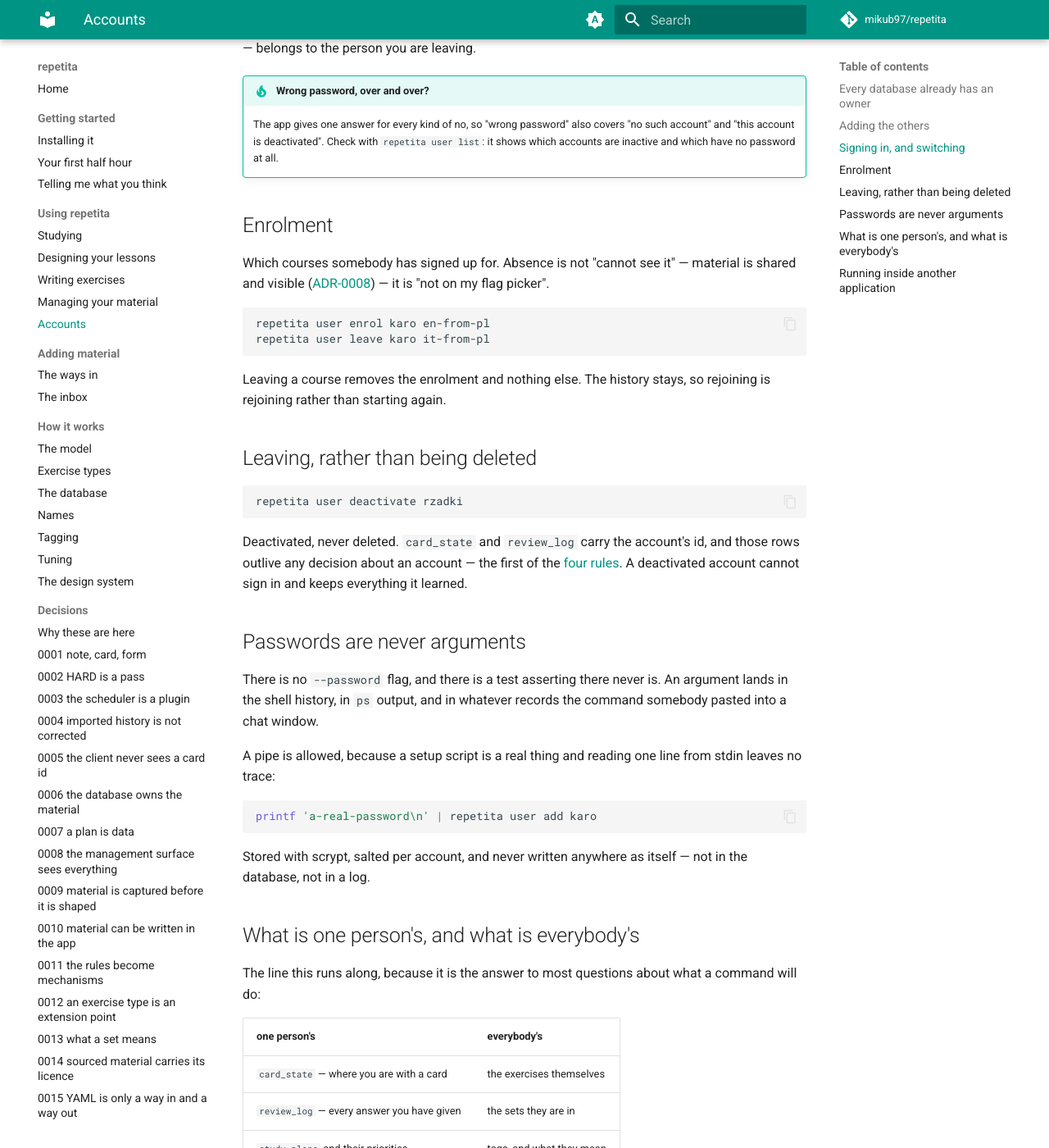
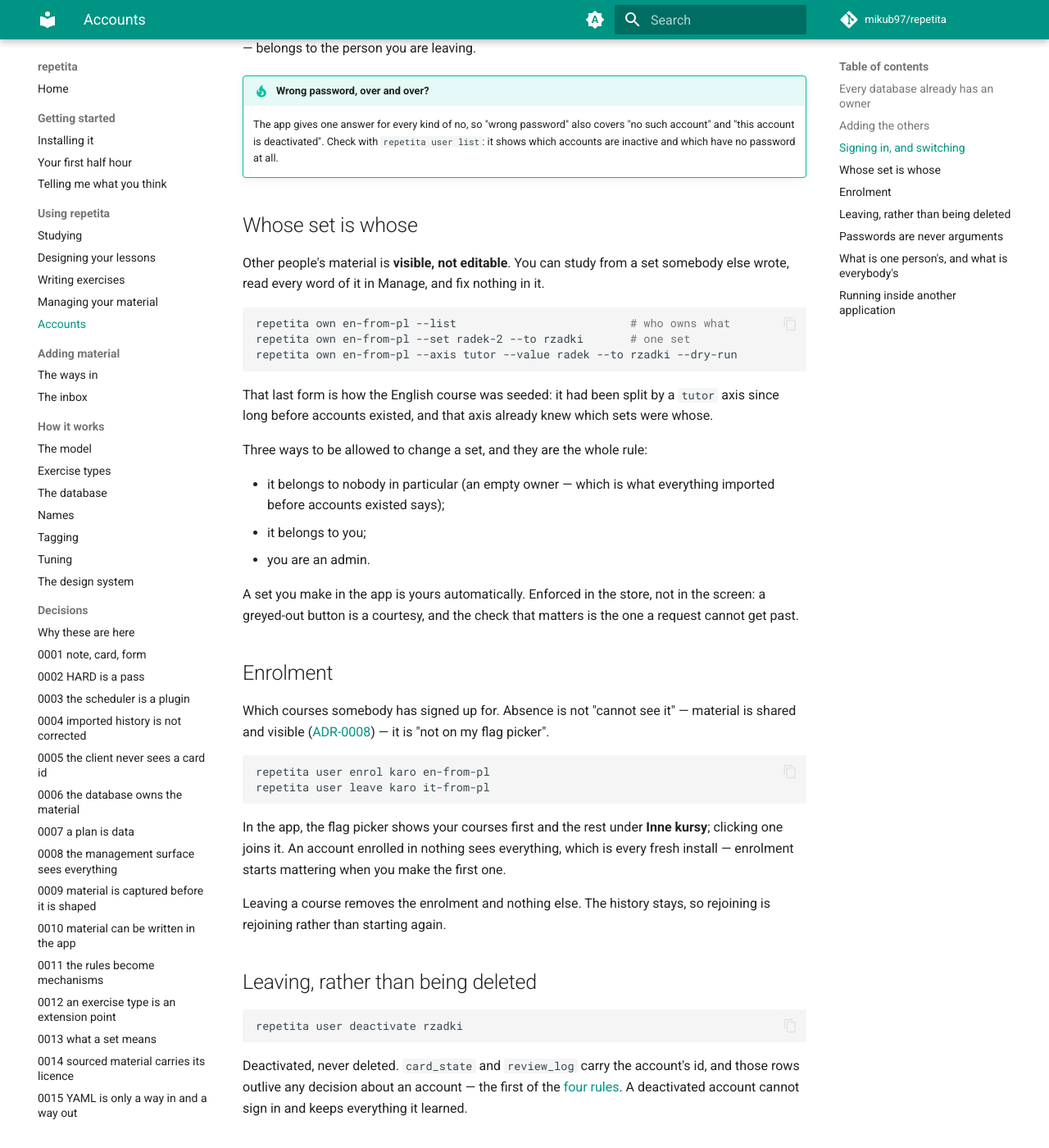
Before and after one commit to mikub97/repetita, an MkDocs documentation site: the page built from docs/using/accounts.md, in a window 1280 px wide and 1400 px high, scrolled down 1430 px. Shown: the whole window at 82% size. Built offline with MkDocs 1.6.1 and Material for MkDocs 9.7.7, drawn with Linux system fonts in a browser that asks for light colours; comment, search, counter and statistics services are not loaded; the version menu is left out; some of the changed text lies outside the part shown.

Commit message:
feat(web): the picker shows your courses, and says whose a set is
The flag picker lists the courses you have joined, then **Inne kursy**
with the rest. Clicking one joins it — a second confirming step would be
asking twice for one decision.

The course you are currently looking at counts as yours whether or not
you joined it. Without that the flag in the corner shows a course the
list files under "other", which reads as a mistake; it is reachable
honestly, from a remembered course or a link, and it turned up the first
time I opened the picker in a browser.

`courses/en-from-pl/facets.yaml` said the tutor tag was about whose
lessons a word came from "a nie o tym, czyj jest tekst". Since accounts
that axis also decides who may change a set, so the comment now says
both, and says that changing the tag does not move the owner — they are
separate columns and separate decisions, and a drift between them would
be confusing rather than wrong.

Docs: a section on ownership and one on enrolment, and the shared/private
table gains the line that matters most — a set being yours to edit does
not make it private. Everyone can see it and study from it.

Signed-off-by: Michał Weiss <mikub97@gmail.com>

````diff
--- a/docs/using/accounts.md
+++ b/docs/using/accounts.md
@@ -72,6 +72,32 @@
     `repetita user list`: it shows which accounts are inactive and which have no
     password at all.
 
+## Whose set is whose
+
+Other people's material is **visible, not editable**. You can study from a set
+somebody else wrote, read every word of it in Manage, and fix nothing in it.
+
+```bash
+repetita own en-from-pl --list                          # who owns what
+repetita own en-from-pl --set radek-2 --to rzadki       # one set
+repetita own en-from-pl --axis tutor --value radek --to rzadki --dry-run
+```
+
+That last form is how the English course was seeded: it had been split by a
+`tutor` axis since long before accounts existed, and that axis already knew
+which sets were whose.
+
+Three ways to be allowed to change a set, and they are the whole rule:
+
+* it belongs to nobody in particular (an empty owner — which is what everything
+  imported before accounts existed says);
+* it belongs to you;
+* you are an admin.
+
+A set you make in the app is yours automatically. Enforced in the store, not in
+the screen: a greyed-out button is a courtesy, and the check that matters is the
+one a request cannot get past.
+
 ## Enrolment
 
 Which courses somebody has signed up for. Absence is not "cannot see it" —
@@ -82,6 +108,11 @@
 repetita user enrol karo en-from-pl
 repetita user leave karo it-from-pl
 ```
+
+In the app, the flag picker shows your courses first and the rest under **Inne
+kursy**; clicking one joins it. An account enrolled in nothing sees everything,
+which is every fresh install — enrolment starts mattering when you make the
+first one.
 
 Leaving a course removes the enrolment and nothing else. The history stays, so
 rejoining is rejoining rather than starting again.
@@ -125,6 +156,10 @@
 | `study_plans` and their priorities | tags, and what they mean |
 | `card_reports` — what you flagged | the courses |
 | staged edits you have not confirmed | |
+| which courses are on your picker | |
+
+Note which side the material is on: a set being *yours to edit* does not make it
+private. Everyone can see it and study from it.
 
 So `repetita purge --set old-stuff --with-history` deletes the material for
 everybody and *your* answers only. Removing somebody else's takes `--all-users`,
````
Also changed, not shown: src/repetita/web/static/courses.js (+7 -2 lines), 2 other files.
